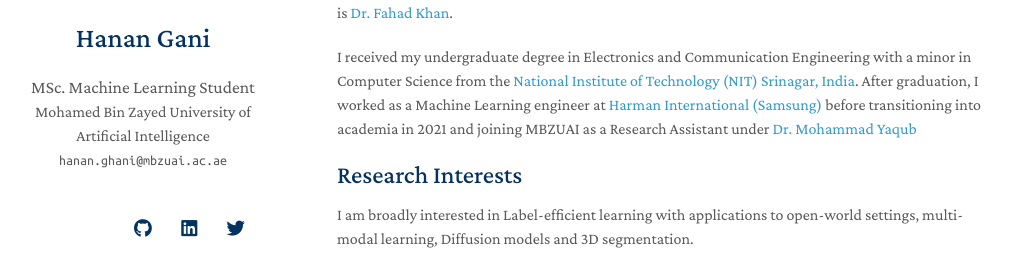
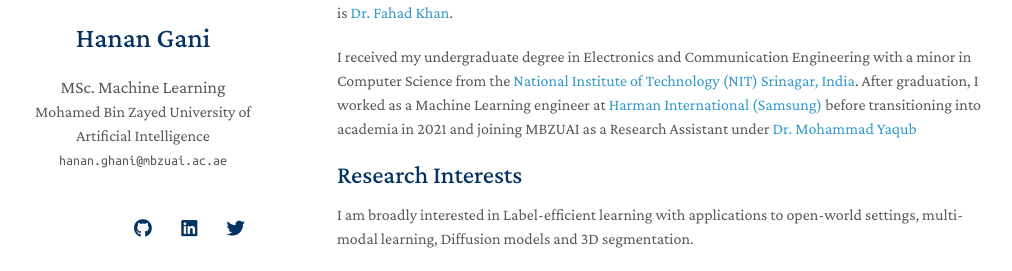
Before and after one commit to muhammadsaadkhankor/muhammadsaadkhankor.github.io, a Jekyll site: the page built from index.md, in a window 1280 px wide. Shown: the part 180-451 px from the top of the page, without its empty margins (133-1145 px from the left). Built offline with Jekyll 4.4.1, drawn with Linux system fonts in a browser that asks for light colours; nearby versions of some CDN libraries; a style sheet for code colours, icons or effects is not loaded; our own code applies the rules of GitHub Pages for plain Markdown files.

Commit message:
Update _config.yml

```diff
--- a/_config.yml
+++ b/_config.yml
@@ -1,6 +1,6 @@
 # Basic Information
 title: Hanan Gani
-position: MSc. Machine Learning Student
+position: MSc. Machine Learning
 affiliation: Mohamed Bin Zayed University of Artificial Intelligence
 email: hanan.ghani@mbzuai.ac.ae
 
@@ -13,7 +13,7 @@
 # Links
 # If you don't need one of them, you may delete the corresponding line.
 google_scholar: https://scholar.google.co.in/citations?user=XFugeQ4AAAAJ&hl=en
-cv_link: assets/files/CV_HANAN_meta.pdf
+cv_link: assets/files/CV_HANAN.pdf
 github_link: https://github.com/hananshafi
 linkedin: https://www.linkedin.com/in/hanan-gani-269a73134/
 twitter: https://mobile.twitter.com/hanan_shafi29
```
